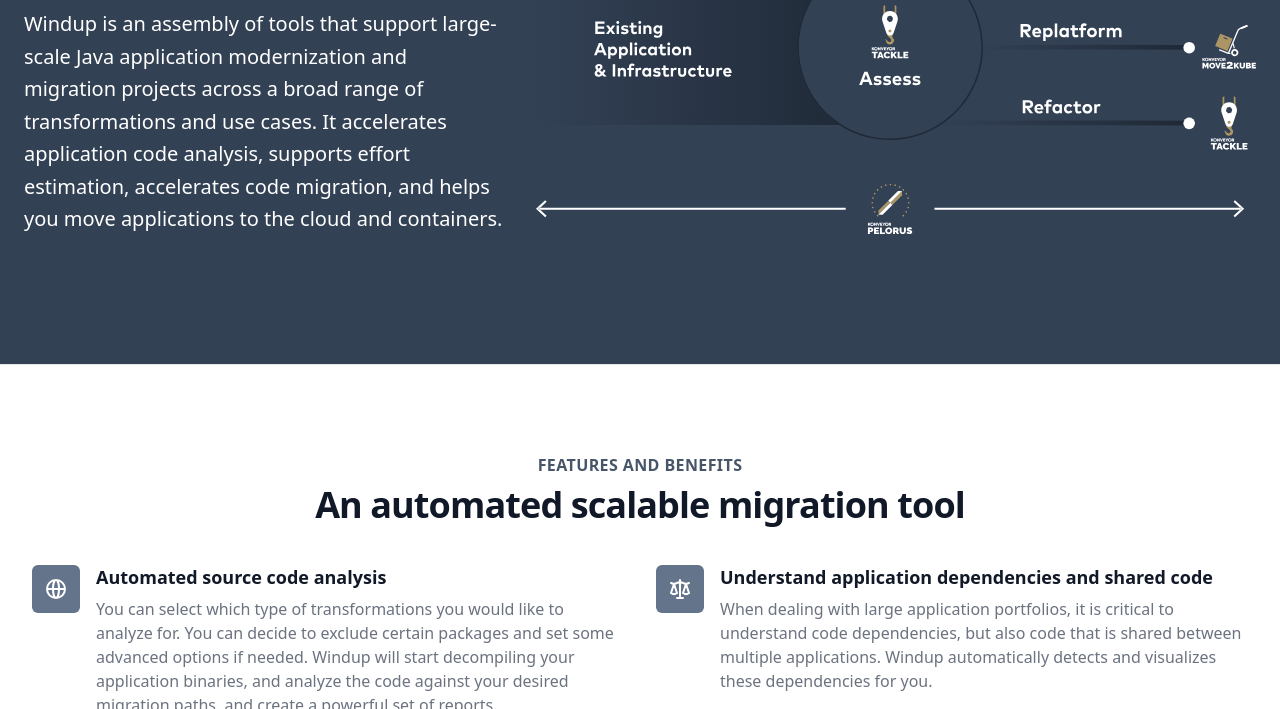
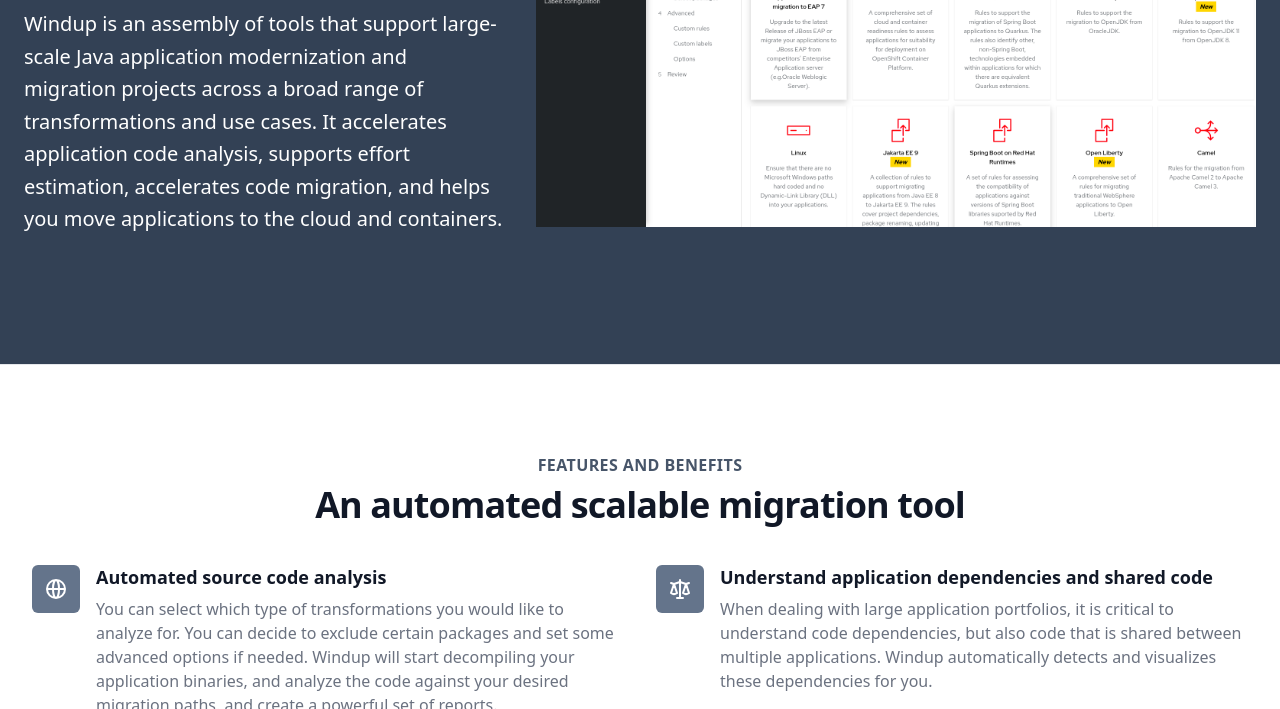
Before and after one commit to carlosthe19916/windup-website, a Gatsby site: page / in a window 1280 px wide. Shown: the part 391-1100 px from the top of the page. Built offline with nearby package versions, Linux system fonts and the light colour scheme; Gatsby itself is replaced by a stand-in of ours; some packages are replaced by stand-ins of ours.

Commit message:
Change hero image

```diff
--- a/src/pages/index.js
+++ b/src/pages/index.js
@@ -3,7 +3,6 @@ import { StaticImage } from "gatsby-plugin-image";
 
 import WidowControl from "../components/widow-control";
 import Seo from "../components/seo";
-import { ReactComponent as HomeBanner } from "../images/konveyor.svg";
 
 const IndexPage = () => {
   const benefits = [
@@ -51,7 +50,6 @@ const IndexPage = () => {
         </svg>
       ),
     },
-
   ];
 
   return (
@@ -74,8 +72,9 @@ const IndexPage = () => {
             </p>
           </div>
           <div className="w-full lg:w-3/5">
-            <HomeBanner
-              alt="Use Konveyor tools to assess and rehost, replatform, or refactor existing applications"
+            <StaticImage
+              src="../images/transformation-path.png"
+              alt="Use Windup for migrating and modernizing your applications"
               className="banner"
             />
           </div>
```
Also changed, not shown: src/images/konveyor.svg (deleted), src/images/transformation-path.png (added).
